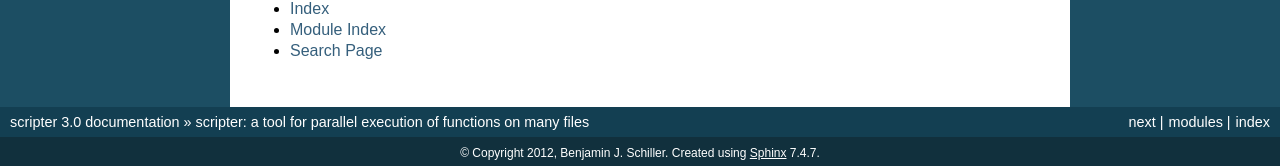
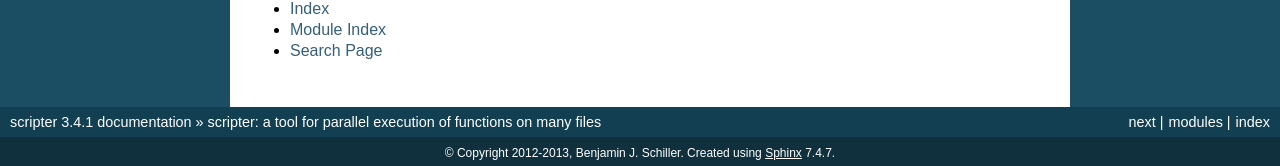
Before and after one commit to benjschiller/scripter, a Sphinx documentation site: the page built from doc/index.rst, in a window 1280 px wide and 900 px high, scrolled down 1506 px. Shown: the part 731-897 px from the top of the window. Built offline with Sphinx 7.4.7, drawn with Linux system fonts in a browser that asks for light colours; some of the changed text lies outside the part shown.

Commit message:
updated doc/conf.py

```diff
--- a/doc/conf.py
+++ b/doc/conf.py
@@ -30,7 +30,7 @@
 intersphinx_mapping = {'python': ('http://docs.python.org', None)}
 
 # Add any paths that contain templates here, relative to this directory.
-templates_path = ['_templates']
+templates_path = ['templates']
 
 # The suffix of source filenames.
 source_suffix = '.rst'
@@ -43,16 +43,16 @@
 
 # General information about the project.
 project = u'scripter'
-copyright = u'2012, Benjamin J. Schiller'
+copyright = u'2012-2013, Benjamin J. Schiller'
 
 # The version info for the project you're documenting, acts as replacement for
 # |version| and |release|, also used in various other places throughout the
 # built documents.
 #
 # The short X.Y version.
-version = '3.0'
+version = '3.4.1'
 # The full version, including alpha/beta/rc tags.
-release = '3.0'
+release = '3.4.1'
 
 # The language for content autogenerated by Sphinx. Refer to documentation
 # for a list of supported languages.
@@ -66,7 +66,7 @@
 
 # List of patterns, relative to source directory, that match files and
 # directories to ignore when looking for source files.
-exclude_patterns = ['_build']
+exclude_patterns = ['build']
 
 # The reST default role (used for this markup: `text`) to use for all documents.
 #default_role = None
@@ -122,7 +122,7 @@
 # Add any paths that contain custom static files (such as style sheets) here,
 # relative to this directory. They are copied after the builtin static files,
 # so a file named "default.css" will overwrite the builtin "default.css".
-html_static_path = ['_static']
+html_static_path = ['static']
 
 # If not '', a 'Last updated on:' timestamp is inserted at every page bottom,
 # using the given strftime format.
```
